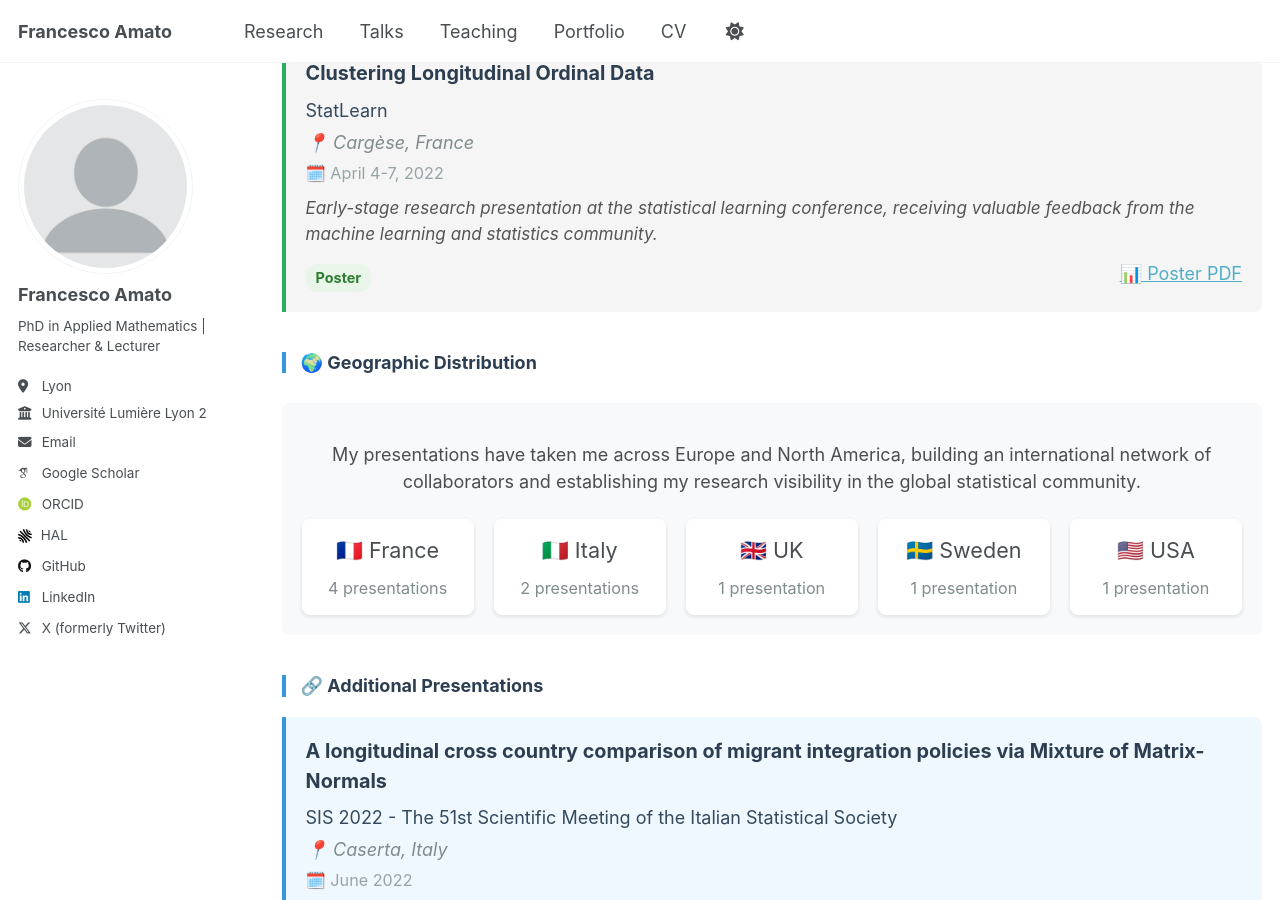
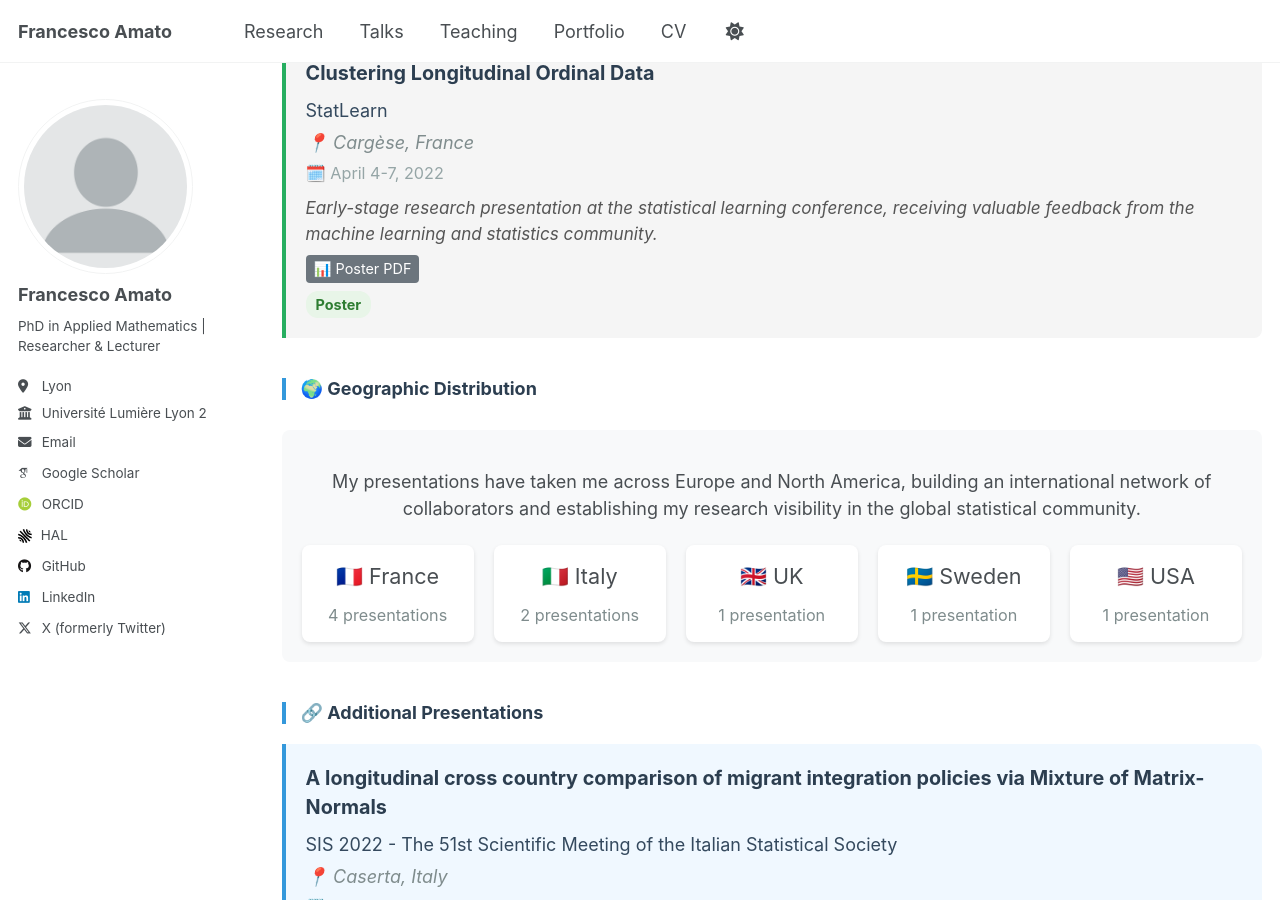
Before and after one commit to FraAmato/FraAmato.github.io, a Jekyll site: the page built from _pages/talks.md, in a window 1280 px wide and 900 px high, scrolled down 3443 px. Built offline with Jekyll 4.4.1, drawn with Linux system fonts in a browser that asks for light colours; some web fonts are replaced; a script that is not in the unit is left out.

Commit message:
Update talks.md

```diff
--- a/_pages/talks.md
+++ b/_pages/talks.md
@@ -324,7 +324,7 @@ author_profile: true
     <span class="talk-type-badge poster-badge">Poster</span>
   </div>
 
-  <div class="poster-talk talk-item">
+   <div class="poster-talk talk-item">
     <div class="talk-title">Clustering Longitudinal Ordinal Data</div>
     <div class="talk-venue">StatLearn</div>
     <div class="talk-location">📍 Cargèse, France</div>
@@ -332,9 +332,10 @@ author_profile: true
     <div class="talk-abstract">
       Early-stage research presentation at the statistical learning conference, receiving valuable feedback from the machine learning and statistics community.
     </div>
-    <div style="display: flex; align-items: center; justify-content: space-between; margin-top: 10px;">
+    <div class="conference-links">
+      <a href="https://hal.univ-lyon2.fr/hal-03657085v1" target="_blank">📊 Poster PDF</a>
+    </div>
     <span class="talk-type-badge poster-badge">Poster</span>
-    <a href="https://hal.univ-lyon2.fr/hal-03657085v1" target="_blank" class="conference-links" style="margin: 0;">📊 Poster PDF</a>
   </div>
 </div>
 
```
